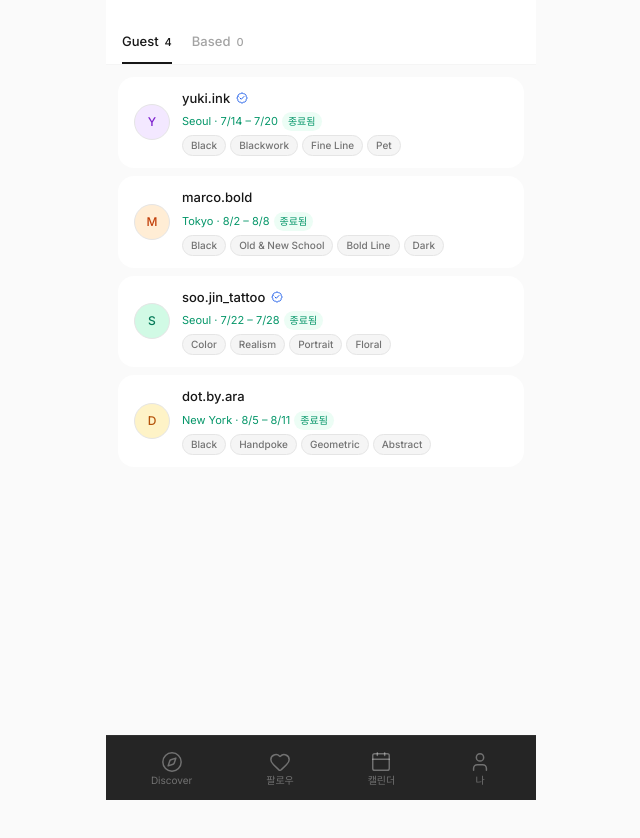
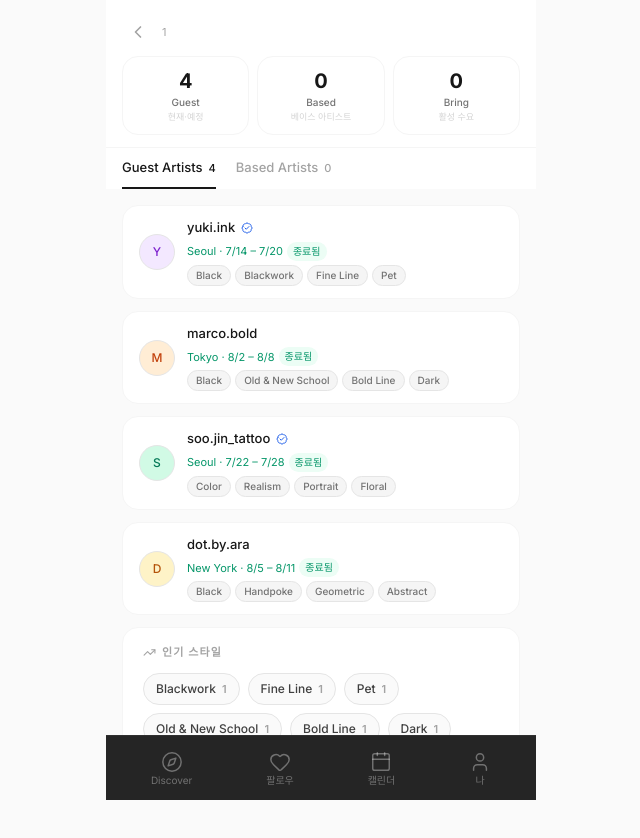
Before and after one commit to besign12-cpu/catch-a-tattoo, a Next.js app: page /city/1 in a window 1280 px wide. Shown: the top 838 px of the page, without its empty margins (319-959 px from the left). Before the commit the page ends 800 px from the top, so only its background shows below. Built offline with nearby package versions, Linux system fonts and the light colour scheme; no server answers.

Commit message:
Sprint 4 city page update

```diff
--- a/src/app/city/[citySlug]/page.tsx
+++ b/src/app/city/[citySlug]/page.tsx
@@ -1,5 +1,6 @@
 import type { Metadata } from "next";
 import Link from "next/link";
+import { ChevronLeft, Plus, TrendingUp } from "lucide-react";
 
 import { PageContainer } from "@/components/layout/PageContainer";
 import { Avatar } from "@/components/ui/Avatar";
@@ -7,11 +8,12 @@ import { VerifiedBadge } from "@/components/ui/VerifiedBadge";
 import { TagList } from "@/components/ui/TagChip";
 import { ErrorState } from "@/components/ui/ErrorState";
 
+import { getSupabaseServerClient } from "@/lib/supabase/server";
 import { getCityArtists, type SearchResult } from "@/lib/queries/artists";
 import { DUMMY_ARTISTS } from "@/data/dummy";
 import { fromCitySlug } from "@/lib/mock-preferences";
 import { formatDateRange, calcDDay } from "@/lib/utils";
-import type { GuestSchedule } from "@/types";
+import type { GuestSchedule, Tag } from "@/types";
 
 export const metadata: Metadata = { title: "도시" };
 
@@ -22,7 +24,23 @@ interface CityPageProps {
   searchParams: Promise<{ tab?: string }>;
 }
 
-// ── Dummy ArtistProfile → SearchResult 변환 ─────────────────
+// ── 국가 코드 → 국가명 ──────────────────────────────────────
+
+function countryName(code: string): string {
+  const map: Record<string, string> = {
+    KR: "South Korea", JP: "Japan", US: "United States",
+    GB: "United Kingdom", FR: "France", DE: "Germany",
+    AU: "Australia", TH: "Thailand", SG: "Singapore",
+    HK: "Hong Kong", TW: "Taiwan", CN: "China",
+    IT: "Italy", ES: "Spain", NL: "Netherlands",
+    CA: "Canada", BR: "Brazil", MX: "Mexico",
+    ID: "Indonesia", VN: "Vietnam", PH: "Philippines",
+    IN: "India", TR: "Turkey", PL: "Poland",
+  };
+  return map[code.toUpperCase()] ?? code;
+}
+
+// ── Dummy → SearchResult 변환 ────────────────────────────────
 
 function dummyToSearchResult(
   artist: (typeof DUMMY_ARTISTS)[number],
@@ -32,7 +50,6 @@ function dummyToSearchResult(
     type === "guest" && artist.upcomingSchedules.length > 0
       ? artist.upcomingSchedules[0]
       : null;
-
   return {
     artistId: artist.id,
     displayName: artist.displayName,
@@ -51,15 +68,66 @@ function dummyToSearchResult(
   };
 }
 
-// ── 아티스트 카드 ────────────────────────────────────────────
+// ── 인기 스타일 계산 ─────────────────────────────────────────
+// Sprint 5에서 search_logs + artist_tags 기반 실데이터로 교체 예정
+
+interface StyleCount {
+  tag: Tag;
+  count: number;
+}
+
+function calcPopularStyles(artists: SearchResult[]): StyleCount[] {
+  const countMap = new Map<string, { tag: Tag; count: number }>();
+  for (const artist of artists) {
+    for (const tag of artist.tags) {
+      if (tag.group === "color") continue; // color 그룹 제외
+      const existing = countMap.get(tag.slug);
+      if (existing) {
+        existing.count += 1;
+      } else {
+        countMap.set(tag.slug, { tag, count: 1 });
+      }
+    }
+  }
+  return Array.from(countMap.values())
+    .sort((a, b) => b.count - a.count)
+    .slice(0, 6);
+}
+
+// ── KPI 카드 ─────────────────────────────────────────────────
+
+function KpiCard({
+  label,
+  value,
+  sub,
+}: {
+  label: string;
+  value: number | string;
+  sub?: string;
+}) {
+  return (
+    <div className="flex flex-1 flex-col items-center gap-0.5 rounded-2xl border border-neutral-100 bg-white px-3 py-3">
+      <span className="text-[20px] font-bold leading-tight text-neutral-900">
+        {value}
+      </span>
+      <span className="text-[10px] font-medium text-neutral-500 leading-tight">
+        {label}
+      </span>
+      {sub && (
+        <span className="text-[9px] text-neutral-300 leading-tight">{sub}</span>
+      )}
+    </div>
+  );
+}
+
+// ── 아티스트 카드 ─────────────────────────────────────────────
 
 function ArtistCard({ result }: { result: SearchResult }) {
   const href = `/artists/${result.instagramHandle ?? result.artistId}`;
-
   return (
     <Link
       href={href}
-      className="flex items-center gap-3 rounded-2xl bg-white px-4 py-3 active:bg-neutral-50"
+      className="flex items-center gap-3 rounded-2xl bg-white px-4 py-3 active:bg-neutral-50 border border-neutral-100"
     >
       <Avatar name={result.displayName} size="sm" />
       <div className="min-w-0 flex-1">
@@ -92,7 +160,119 @@ function ArtistCard({ result }: { result: SearchResult }) {
   );
 }
 
-// ── 페이지 ──────────────────────────────────────────────────
+// ── 인기 스타일 섹션 ─────────────────────────────────────────
+
+function PopularStylesSection({
+  styles,
+  city,
+}: {
+  styles: StyleCount[];
+  city: string;
+}) {
+  if (styles.length === 0) return null;
+
+  return (
+    <div className="rounded-2xl border border-neutral-100 bg-white px-5 py-4">
+      <div className="mb-3 flex items-center gap-1.5">
+        <TrendingUp size={13} className="text-neutral-400" aria-hidden="true" />
+        <p className="text-[11px] font-semibold tracking-widest text-neutral-400 uppercase">
+          {city} 인기 스타일
+        </p>
+      </div>
+      <div className="flex flex-wrap gap-2">
+        {styles.map(({ tag, count }) => (
+          <div
+            key={tag.slug}
+            className="flex items-center gap-1.5 rounded-full border border-neutral-200 bg-neutral-50 px-3 py-1.5"
+          >
+            <span className="text-[12px] font-medium text-neutral-700">
+              {tag.name}
+            </span>
+            <span className="text-[11px] font-semibold text-neutral-400">
+              {count}
+            </span>
+          </div>
+        ))}
+      </div>
+      <p className="mt-3 text-[10px] text-neutral-300">
+        * 스프린트 5에서 실검색 데이터 기반으로 업데이트됩니다
+      </p>
+    </div>
+  );
+}
+
+// ── Artist View 인사이트 배너 ────────────────────────────────
+
+function ArtistInsightBanner({
+  city,
+  guestCount,
+  bringCount,
+}: {
+  city: string;
+  guestCount: number;
+  bringCount: number;
+}) {
+  return (
+    <div className="rounded-2xl border border-neutral-800 bg-neutral-900 px-5 py-4">
+      {/* 헤더 */}
+      <p className="mb-1 text-[11px] font-semibold tracking-widest text-neutral-400 uppercase">
+        Artist Insight
+      </p>
+      <p className="text-[15px] font-bold text-white">{city}</p>
+
+      {/* 수요 지표 */}
+      <div className="mt-3 flex gap-4">
+        <div className="flex flex-col gap-0.5">
+          <span className="text-[22px] font-bold leading-tight text-white">
+            {bringCount}
+          </span>
+          <span className="text-[11px] text-neutral-400">
+            Bring This Artist
+          </span>
+          <span className="text-[10px] text-neutral-500">
+            현재 활성 수요
+          </span>
+        </div>
+        <div className="w-px self-stretch bg-neutral-700" />
+        <div className="flex flex-col gap-0.5">
+          <span className="text-[22px] font-bold leading-tight text-white">
+            {guestCount}
+          </span>
+          <span className="text-[11px] text-neutral-400">Guest Artists</span>
+          <span className="text-[10px] text-neutral-500">현재 / 예정</span>
+        </div>
+      </div>
+
+      {/* CTA */}
+      <Link
+        href={`/studio/schedule/new`}
+        className="
+          mt-4 flex items-center justify-center gap-2
+          w-full rounded-xl bg-white
+          py-3 text-sm font-semibold text-neutral-900
+          hover:bg-neutral-100 active:opacity-80 transition-colors
+        "
+      >
+        <Plus size={14} aria-hidden="true" />
+        {city} 일정 등록하기
+      </Link>
+
+      {/* 캘린더 링크 */}
+      <Link
+        href="/calendar"
+        className="mt-2 flex items-center justify-center gap-1 text-[12px] text-neutral-400 hover:text-neutral-300 transition-colors py-1"
+      >
+        날짜별 수요 확인 →
+      </Link>
+
+      <p className="mt-2 text-center text-[10px] text-neutral-600">
+        * Bring 실수요는 Sprint 5에서 연결됩니다
+      </p>
+    </div>
+  );
+}
+
+// ── 메인 페이지 ─────────────────────────────────────────────
 
 export default async function CityPage({
   params,
@@ -102,8 +282,26 @@ export default async function CityPage({
   const sp = await searchParams;
 
   const activeTab: TabType = sp.tab === "based" ? "based" : "guest";
-  const { city } = fromCitySlug(citySlug);
+  const { city, country } = fromCitySlug(citySlug);
 
+  // 로그인 여부 + role 확인 (Artist View 분기용)
+  const supabase = await getSupabaseServerClient();
+  const {
+    data: { user },
+  } = await supabase.auth.getUser();
+
+  let isArtist = false;
+  if (user) {
+    const { data: userRow } = await supabase
+      .from("users")
+      .select("role")
+      .eq("id", user.id)
+      .single();
+    isArtist =
+      userRow?.role === "artist" || userRow?.role === "admin";
+  }
+
+  // 아티스트 데이터 조회
   let guests: SearchResult[] = [];
   let based: SearchResult[] = [];
 
@@ -113,17 +311,17 @@ export default async function CityPage({
     based = result.based;
 
     if (guests.length === 0 && based.length === 0) {
-      guests = DUMMY_ARTISTS.filter((a) => a.upcomingSchedules.length > 0).map(
-        (a) => dummyToSearchResult(a, "guest")
-      );
+      guests = DUMMY_ARTISTS.filter(
+        (a) => a.upcomingSchedules.length > 0
+      ).map((a) => dummyToSearchResult(a, "guest"));
       based = DUMMY_ARTISTS.filter(
         (a) => a.baseCity.toLowerCase() === city.toLowerCase()
       ).map((a) => dummyToSearchResult(a, "based"));
     }
   } catch {
-    guests = DUMMY_ARTISTS.filter((a) => a.upcomingSchedules.length > 0).map(
-      (a) => dummyToSearchResult(a, "guest")
-    );
+    guests = DUMMY_ARTISTS.filter(
+      (a) => a.upcomingSchedules.length > 0
+    ).map((a) => dummyToSearchResult(a, "guest"));
     based = DUMMY_ARTISTS.filter(
       (a) => a.baseCity.toLowerCase() === city.toLowerCase()
     ).map((a) => dummyToSearchResult(a, "based"));
@@ -131,41 +329,89 @@ export default async function CityPage({
 
   const activeItems = activeTab === "guest" ? guests : based;
 
+  // 인기 스타일: guest + based 전체 태그 빈도 계산
+  const allArtists = [...guests, ...based];
+  const popularStyles = calcPopularStyles(allArtists);
+
+  // Sprint 5: city_follows (is_active=true) WHERE city = city 쿼리로 교체
+  const bringCount = 0;
+
   return (
     <PageContainer className="bg-neutral-50">
-      <header className="sticky top-0 z-40 border-b border-neutral-100 bg-white">
-        <div className="px-4 pt-5 pb-0">
-          <h1 className="text-[18px] font-bold text-neutral-900">{city}</h1>
+      {/* ── 상단 헤더 + KPI ───────────────────────────────── */}
+      <div className="sticky top-0 z-40 bg-white">
+        {/* 도시명 행 */}
+        <div className="flex items-center gap-2 px-4 pt-4 pb-2">
+          <Link
+            href="/"
+            className="flex h-8 w-8 items-center justify-center rounded-full text-neutral-400 hover:bg-neutral-100 transition-colors"
+            aria-label="뒤로가기"
+          >
+            <ChevronLeft size={20} aria-hidden="true" />
+          </Link>
+          <div className="min-w-0 flex-1">
+            <h1 className="text-[18px] font-bold leading-tight text-neutral-900">
+              {city}
+            </h1>
+            <p className="text-[11px] text-neutral-400">
+              {countryName(country)}
+            </p>
+          </div>
         </div>
-        <div className="flex px-4 pt-3">
+
+        {/* KPI 카드 행 */}
+        <div className="flex gap-2 px-4 pb-3">
+          <KpiCard label="Guest" value={guests.length} sub="현재·예정" />
+          <KpiCard label="Based" value={based.length} sub="베이스 아티스트" />
+          <KpiCard
+            label="Bring"
+            value={bringCount}
+            sub="활성 수요"
+          />
+        </div>
+
+        {/* 탭 바 */}
+        <div className="flex border-t border-neutral-100 px-4">
           <Link
             href={`/city/${citySlug}?tab=guest`}
-            className={`mr-5 pb-2.5 text-[13px] font-medium transition-colors ${
+            className={`mr-5 pb-2.5 pt-2.5 text-[13px] font-medium transition-colors ${
               activeTab === "guest"
                 ? "border-b-2 border-neutral-900 text-neutral-900"
                 : "text-neutral-400"
             }`}
           >
-            Guest
+            Guest Artists
             <span className="ml-1.5 text-[11px]">{guests.length}</span>
           </Link>
           <Link
             href={`/city/${citySlug}?tab=based`}
-            className={`pb-2.5 text-[13px] font-medium transition-colors ${
+            className={`pb-2.5 pt-2.5 text-[13px] font-medium transition-colors ${
               activeTab === "based"
                 ? "border-b-2 border-neutral-900 text-neutral-900"
                 : "text-neutral-400"
             }`}
           >
-            Based
+            Based Artists
             <span className="ml-1.5 text-[11px]">{based.length}</span>
           </Link>
         </div>
-      </header>
+      </div>
 
-      <div className="space-y-2 px-3 py-3">
+      {/* ── 콘텐츠 영역 ──────────────────────────────────── */}
+      <div className="flex flex-col gap-3 px-4 py-4">
+
+        {/* Artist View 인사이트 배너 */}
+        {isArtist && (
+          <ArtistInsightBanner
+            city={city}
+            guestCount={guests.length}
+            bringCount={bringCount}
+          />
+        )}
+
+        {/* 아티스트 목록 */}
         {activeItems.length === 0 ? (
-          <div className="pt-4">
+          <div className="pt-2">
             <ErrorState
               type="generic"
               message={
@@ -177,8 +423,13 @@ export default async function CityPage({
             />
           </div>
         ) : (
-          activeItems.map((r) => <ArtistCard key={r.artistId} result={r} />)
+          activeItems.map((r) => (
+            <ArtistCard key={r.artistId} result={r} />
+          ))
         )}
+
+        {/* 인기 스타일 섹션 */}
+        <PopularStylesSection styles={popularStyles} city={city} />
       </div>
     </PageContainer>
   );
```
Also changed, not shown: 1 other file (tests, documents, lock files or other folders).
